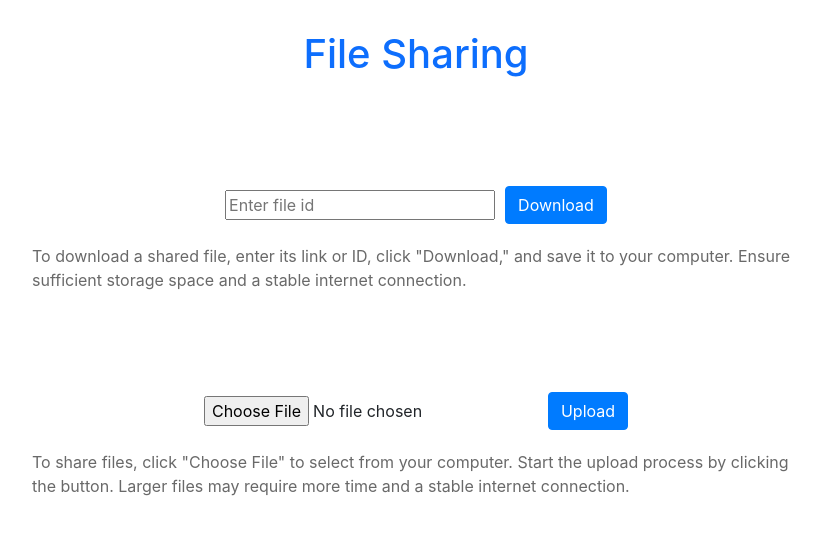
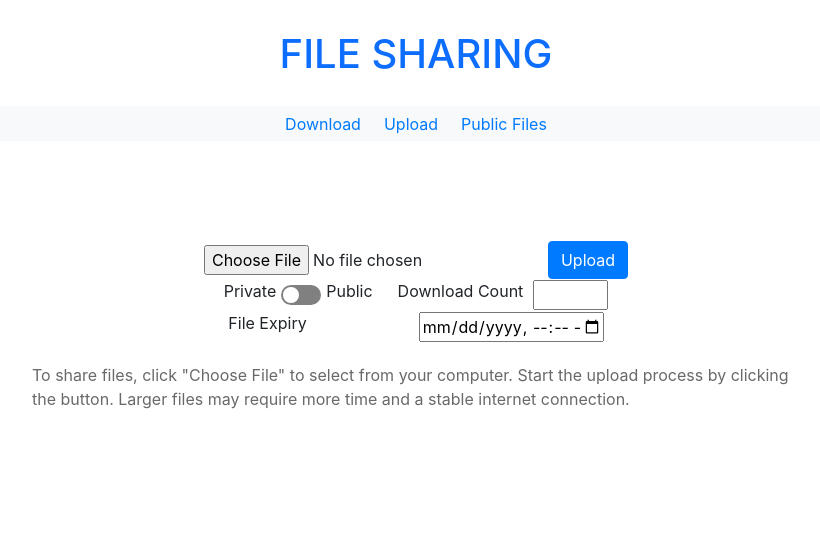
Before and after one commit to Dy-123/File_Sharing, a React (Create React App) app in the folder frontend/: page /upload in a window 1280 px wide. Shown: the top 534 px of the page, without its empty margins (224-1044 px from the left). Built offline with nearby package versions, Linux system fonts and the light colour scheme.

Commit message:
Public/Private files feature
Added public/private file feature and made three separate page (router) for download, upload and public files.

```diff
--- a/frontend/package.json
+++ b/frontend/package.json
@@ -8,6 +8,7 @@
     "@testing-library/user-event": "^13.5.0",
     "react": "^18.2.0",
     "react-dom": "^18.2.0",
+    "react-router-dom": "^6.14.1",
     "react-scripts": "5.0.1",
     "web-vitals": "^2.1.4"
   },
--- a/frontend/src/App.css
+++ b/frontend/src/App.css
@@ -4,7 +4,7 @@
   align-items: center;
   justify-content: center;
   margin-top: 30px;
-  margin-bottom: 30px;
+  margin-bottom: 20px;
 }
 
 .download{
@@ -39,3 +39,82 @@
   justify-content: center;
   align-items: center;
 }
+
+.uploadOptions{
+  display: flex;
+  justify-content: center;
+  align-items: center;
+}
+
+.inputWidthA{
+  width: 75px;
+  margin-left: 10px;
+}
+
+.inputWidthB{
+  width: 185px;
+  margin-left: 112px;
+}
+
+/* Toggle button */
+
+.toggle {
+  display: inline-block;
+  width: 40px;
+  height: 20px;
+  background-color: gray;
+  border-radius: 10px;
+  position: relative;
+  cursor: pointer;
+}
+
+.toggle:before {
+  content: '';
+  position: absolute;
+  width: 16px;
+  height: 16px;
+  background-color: white;
+  border-radius: 50%;
+  top: 2px;
+  left: 2px;
+  transition: transform 0.2s ease-in-out;
+}
+
+.toggle.on {
+  background-color: rgb(13, 110, 253);
+}
+
+.toggle.on:before {
+  transform: translateX(20px);
+}
+
+.toggle.off:before {
+  transform: translateX(0);
+}
+
+/* Toggle button */
+
+.publicFiles{
+  display: flex;
+  color: dimgray;
+  justify-content: center;
+  align-items: center;
+  /* margin-left: 280px;
+  margin-right: 280px; */
+  margin-left: 20%;
+  margin-right: 20%;
+  margin-top: 20px;
+}
+
+.navBarLinks{
+  display: flex;
+  color: dimgray;
+  justify-content: center;
+  align-items: center;
+  height: 35px;
+  /* margin-left: 280px;
+  margin-right: 280px; */
+  /* margin-left: 20%;
+  margin-right: 20%;
+  margin-top: 20px; */
+}
--- a/frontend/src/App.js
+++ b/frontend/src/App.js
@@ -1,14 +1,31 @@
+import {BrowserRouter as Router, Routes, Route, Link} from "react-router-dom";
 import './App.css';
 import Header from './components/Header';
 import Download from './components/Download';
 import Upload from './components/Upload';
+import PublicFiles from './components/PublicFiles';
 
 function App() {
   return (
     <>
       <Header/>
-      <Download/>
-      <Upload/>
+
+      <Router>
+          <nav className="navBarLinks navbar-light bg-light ">
+            {/* <div className="navBarLinks"> */}
+            <Link to="/">Download</Link>
+            <Link to="/upload" style={{"marginRight":"23px", "marginLeft":"23px"}}>Upload</Link>
+            <Link to="/publicfiles">Public Files</Link>
+            {/* </div> */}
+          </nav>
+
+          <Routes>
+            <Route path="/" element={<Download />} />
+            <Route path="/upload" element={<Upload />} />
+            <Route path="/publicfiles" element={<PublicFiles />} />
+          </Routes>
+
+      </Router>
     </>
   );
 }
--- a/frontend/src/components/Header.js
+++ b/frontend/src/components/Header.js
@@ -3,7 +3,7 @@ import '../App.css';
 function Header(){
     return (
         <div className="header">
-            <h1>File Sharing</h1>
+            <h1>FILE SHARING</h1>
         </div>
     );
 }
--- /dev/null
+++ b/frontend/src/components/PublicFiles.js
@@ -0,0 +1,91 @@
+import { useEffect, useState } from "react";
+
+function PublicFiles(){
+
+  const [tableContent,setTableContent] = useState("");
+
+  const formattedTime = (time) => {
+
+    const timestamp = new Date(time);
+
+    const hours = timestamp.getHours();
+    const formattedHours = (hours % 12 || 12).toString().padStart(2, '0');
+    const minutes = timestamp.getMinutes();
+    const formattedMinutes = minutes.toString().padStart(2, '0');
+    const ampm = hours >= 12 ? 'PM' : 'AM';
+
+    const day = timestamp.getDate();
+    const month = timestamp.toLocaleString('default', { month: 'short' });
+    const year = timestamp.getFullYear().toString().slice(-2);
+
+    return `${day} ${month} ${year} ${formattedHours}:${formattedMinutes} ${ampm}`;
+
+  }
+
+
+  useEffect(() => {
+      const fetchData = async () => {
+        try {
+          const response = await fetch("http://localhost:5000/publicFiles");
+          const publicFiles = await response.json();
+          publicFiles.reverse();
+
+          console.log(publicFiles);
+          var tableContent = [];
+          // tableContent.push(
+          //   <tr key="header">
+          //     <td>File id</td>
+          //     <td>File Name</td>
+          //     <td>Size</td>
+          //     <td>Expiry Time</td>
+          //     <td>Download Left</td>
+          //   </tr>
+          // );
+          for(var i=0;i<publicFiles.length;++i){
+            tableContent.push(
+              <tr key={publicFiles[i].metadata.shortname}>
+                <td>{publicFiles[i].metadata.shortname}</td>
+                <td>{publicFiles[i].filename}</td>
+                <td>
+                  { Math.round(((publicFiles[i].length/(1024*1024))*10))/10 === 0 ?
+                  Math.round(((publicFiles[i].length/(1024*1024))*100))/100 === 0 ?
+                  `${Math.round(((publicFiles[i].length)*10))/10} B` :
+                  `${Math.round(((publicFiles[i].length/(1024))*10))/10} KB` :
+                  `${Math.round(((publicFiles[i].length/(1024*1024))*10))/10} MB` }
+                </td>
+                <td>{formattedTime(publicFiles[i].metadata.expiryTime)}</td>
+                <td>{publicFiles[i].metadata.noOfDownload}</td>
+              </tr>
+            );
+          }
+          setTableContent(tableContent);
+        } catch (error) {
+          console.error("Error fetching public files:", error);
+        }
+      };
+
+      fetchData();
+    }, []);
+
+    return (
+        <div className="publicFiles">
+          { tableContent === "" ? ( <p>Public directory is loading...</p>) :
+            ( <table className="table table-hover">
+              <thead>
+                <tr>
+                  <td>File id</td>
+                  <td>File Name</td>
+                  <td>Size</td>
+                  <td>Expiry Time</td>
+                  <td>Download Left</td>
+                </tr>
+              </thead>
+              <tbody>{tableContent}</tbody>
+            </table> )
+          }
+        </div>
+    );
+
+}
+
+export default PublicFiles;
--- a/frontend/src/components/Upload.js
+++ b/frontend/src/components/Upload.js
@@ -7,57 +7,45 @@ function Upload(){
     const [disabled,setDisabled] = useState(false);
     const [isButtonVisible, setButtonVisible] = useState(false);
     const [copyText,setCopyText] = useState("");
+    const [privacy, setPrivacy] = useState(false);
+    const [downloadCount,setDownloadCount] = useState("");
+    const [expDate,setExpDate] = useState("");
 
-    const changeEvent = (event) => {
+    const fileSelectEvent = (event) => {
         setFile(event.target.files[0]);
     }
 
-    // using fetch to upload files but fetch doesn't have support to monitor upload progress. Src: https://javascript.info/fetch-progress
-    // const uploadEvent = () => {
-
-    //     setDisabled(true);
-
-    //     if (file==="null") {
-    //       setText("Select a file");
-    //       setDisabled(false);
-    //     } else {
-
-    //       const formData = new FormData();
-    //       formData.append("fileUpload", file);
-    //       setText("File is being uploaded...");
-
-    //       fetch("http://localhost:5000/upload", {
-    //         method: "POST",
-    //         body: formData,
-    //       })
-    //         .then((response) => response.text())
-    //         .then((data) => {
-    //           setText(data);
-    //           setDisabled(false);
-    //         })
-    //         .catch((error) => {
-    //           setText("Error uploading file:", error);
-    //           setDisabled(false);
-    //         });
-    //     }
-    // };
 
     const uploadEvent = () => {
 
       setDisabled(true);
 
-      if (file==="null") {
+      if (file==="null" || file===undefined) {
         setText("Select a file");
         setDisabled(false);
-      } else {
+      } else if(downloadCount==="" || downloadCount<1){
+        setText("Enter a valid number");
+        setDisabled(false);
+      } else if(expDate==="" || Date.parse(expDate)<=Date.now()){
+        setText("Enter a valid expiry time");
+        setDisabled(false);
+      }else {
 
         const formData = new FormData();
+
+        // https://stackoverflow.com/questions/39589022/node-js-multer-and-req-body-empty
+        formData.append("expiryTime",expDate);
+        formData.append("noOfDownload",downloadCount);
+        formData.append("isPublic",privacy);
         formData.append("fileUpload", file);
+
         setText("File is being uploaded...");
 
         const xhr = new XMLHttpRequest();
 
         // listen for upload progress
+        // using fetch to upload files but fetch doesn't have support to monitor upload progress. Src: https://javascript.info/fetch-progress
+        // See previous version of file for commented fetch implemented
         xhr.upload.onprogress = function (event) {
           // find the percentage of uploaded
           let percent = Math.round((event.loaded / event.total)*100);
@@ -90,13 +78,45 @@ function Upload(){
 
     };
 
+    const toggleButton = () => {
+      setPrivacy(prevState => !prevState);
+    };
+
+    const countDownloadEvent = (event) => {
+      setDownloadCount(event.target.value);
+    }
+
+    const expiryDateEvent = (event) => {
+      setExpDate(event.target.value);
+    }
+
     return (
         <div>
 
             <div className="upload">
-                <input type='file' onChange={changeEvent}></input>
+                <input type='file' onChange={fileSelectEvent}></input>
                 <button className="btn btn-primary" disabled={disabled} onClick={uploadEvent}>Upload</button>
             </div>
+
+            <div className="uploadOptions">
+
+              <label style={{"marginRight":"5px"}}>Private</label>
+              <div
+                className={`toggle ${privacy ? 'on' : 'off'}`}
+                onClick={toggleButton}>
+              </div>
+              <label style={{"marginRight":"25px","marginLeft":"5px" }}>Public</label>
+
+              <label>Download Count</label>
+              <input type='number' className="inputWidthA" onChange={countDownloadEvent}></input>
+
+            </div>
+
+            <div className="uploadOptions">
+              <label>File Expiry</label>
+              <input type='datetime-local' className="inputWidthB" onChange={expiryDateEvent}></input>
+            </div>
+
 
             <div>
                 <p className="text">{text}</p>
```
Also changed, not shown: 2 other files (tests, documents, lock files or other folders).
